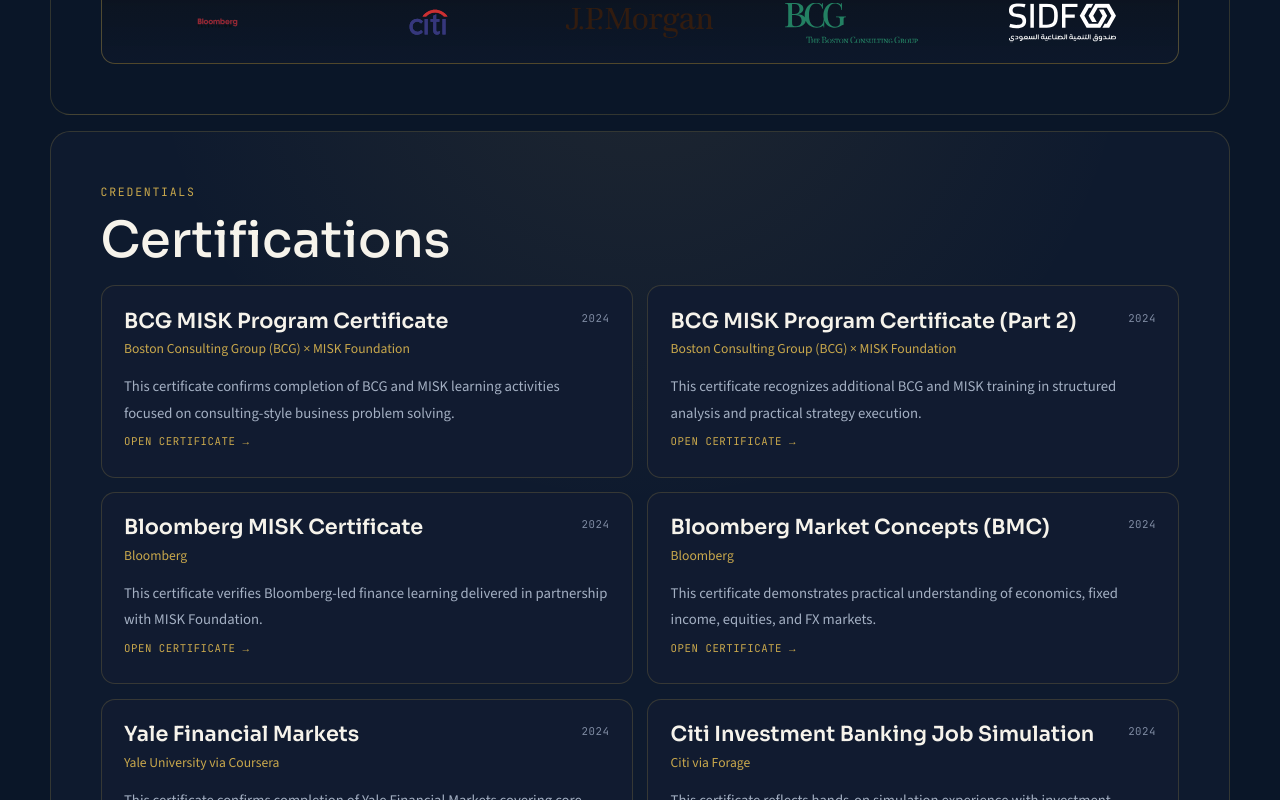
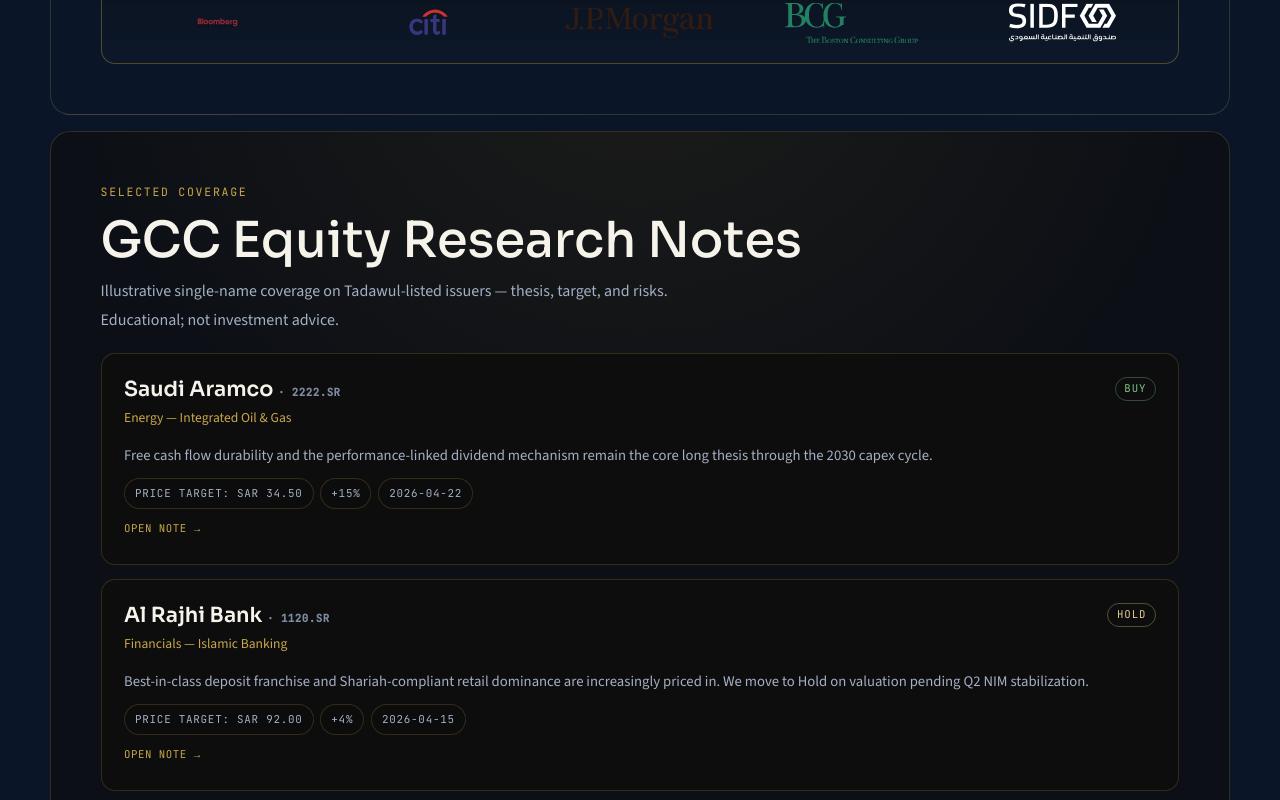
Before and after one commit to demmylmtd/porto, a Next.js app: page / in a window 1280 px wide. Shown: the part 940-1740 px from the top of the page. Built offline with nearby package versions, Linux system fonts and the light colour scheme.

Commit message:
feat(home): mount CoverageSection in reserved slot

```diff
--- a/app/page.tsx
+++ b/app/page.tsx
@@ -2,6 +2,7 @@
 
 import Image from 'next/image'
 import { GoldButton, HoverCard, HoverCardLink, OutlineAnchor, OutlineButton } from '@/components/Interactive'
+import CoverageSection from '@/components/CoverageSection'
 import { useAppSettings, useLocaleContent } from '@/components/AppSettingsProvider'
 import SocialIcon, { type SocialPlatform } from '@/components/SocialIcon'
 import { Locale } from '@/lib/content'
@@ -408,7 +409,8 @@
         </div>
       </section>
 
-      {/* COVERAGE — Phase 3.5 placeholder; will host Selected Coverage */}
+      {/* SELECTED COVERAGE */}
+      <CoverageSection />
 
       {/* CERTIFICATIONS */}
       <section id="certifications" className="onepage-section section-alt">
```
